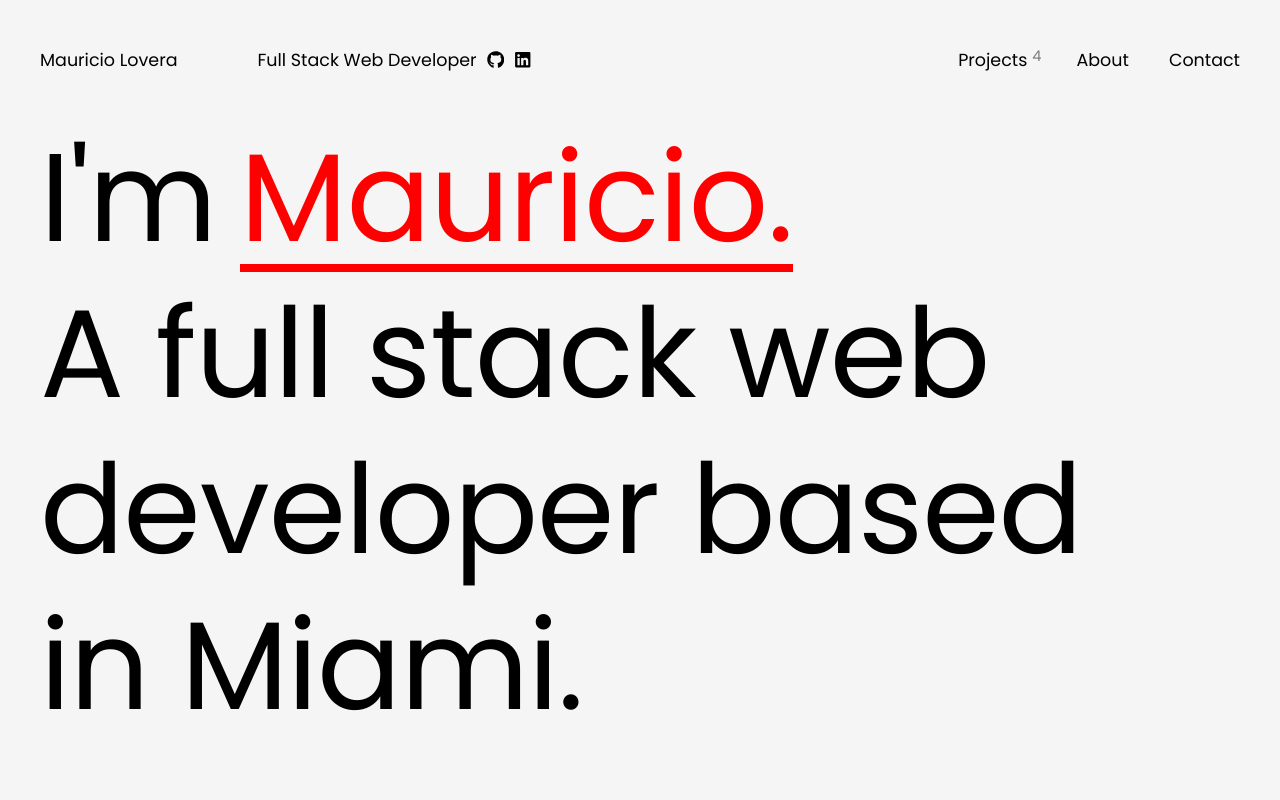
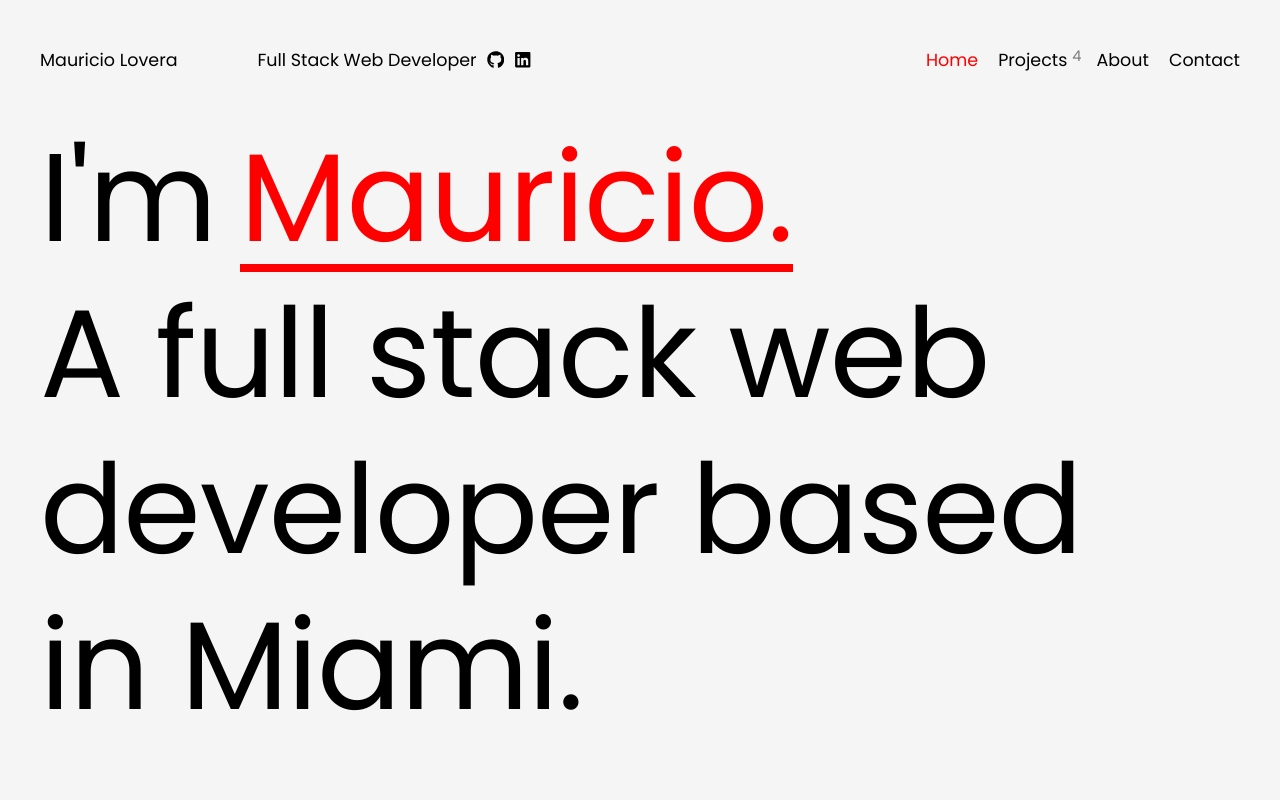
Before and after one commit to mauLovera/Portfolio, a Next.js app: page / in a window 1280 px wide. Shown: the top 800 px of the page. Built offline with nearby package versions, Linux system fonts and the light colour scheme; a web font is replaced by a local one.

Commit message:
update: header links

```diff
--- a/components/layout/Header/Header.module.scss
+++ b/components/layout/Header/Header.module.scss
@@ -31,6 +31,13 @@
       display: flex;
       align-items: center;
       gap: $size_8px;
+
+      svg {
+        transition: color $transition-speed;
+        &:hover {
+          color: $accent-clr;
+        }
+      }
       @media (max-width: 940px) {
         flex: 1;
       }
@@ -53,7 +60,7 @@
       }
 
       justify-content: flex-end;
-      gap: $size_32px;
+      gap: $size_16px;
       flex: 1;
 
       a {
@@ -98,6 +105,7 @@
         }
 
         .exit {
+          cursor: pointer;
           display: flex;
 
           position: fixed;
--- a/components/layout/Header/Header.tsx
+++ b/components/layout/Header/Header.tsx
@@ -57,6 +57,7 @@ export default function Header({ home }: Props) {
           </Link>
         </motion.div>
         <motion.div className={styles.links} variants={lineAnimation}>
+          <ActiveLink text="Home" url="" />
           <ActiveLink text="Projects" url="projects" ammount="4" />
           <ActiveLink text="About" url="about" />
           <ActiveLink text="Contact" url="contact" />
```
